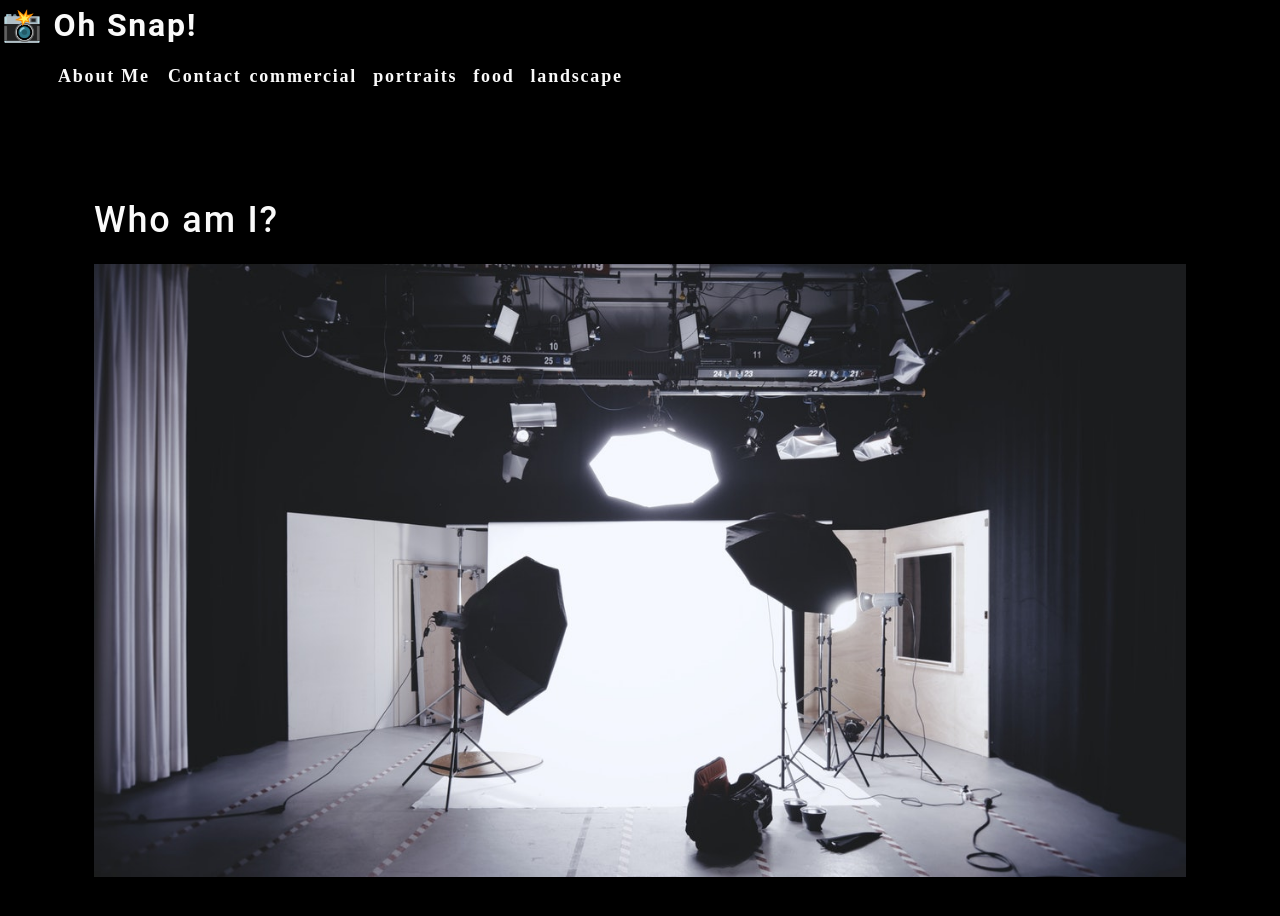
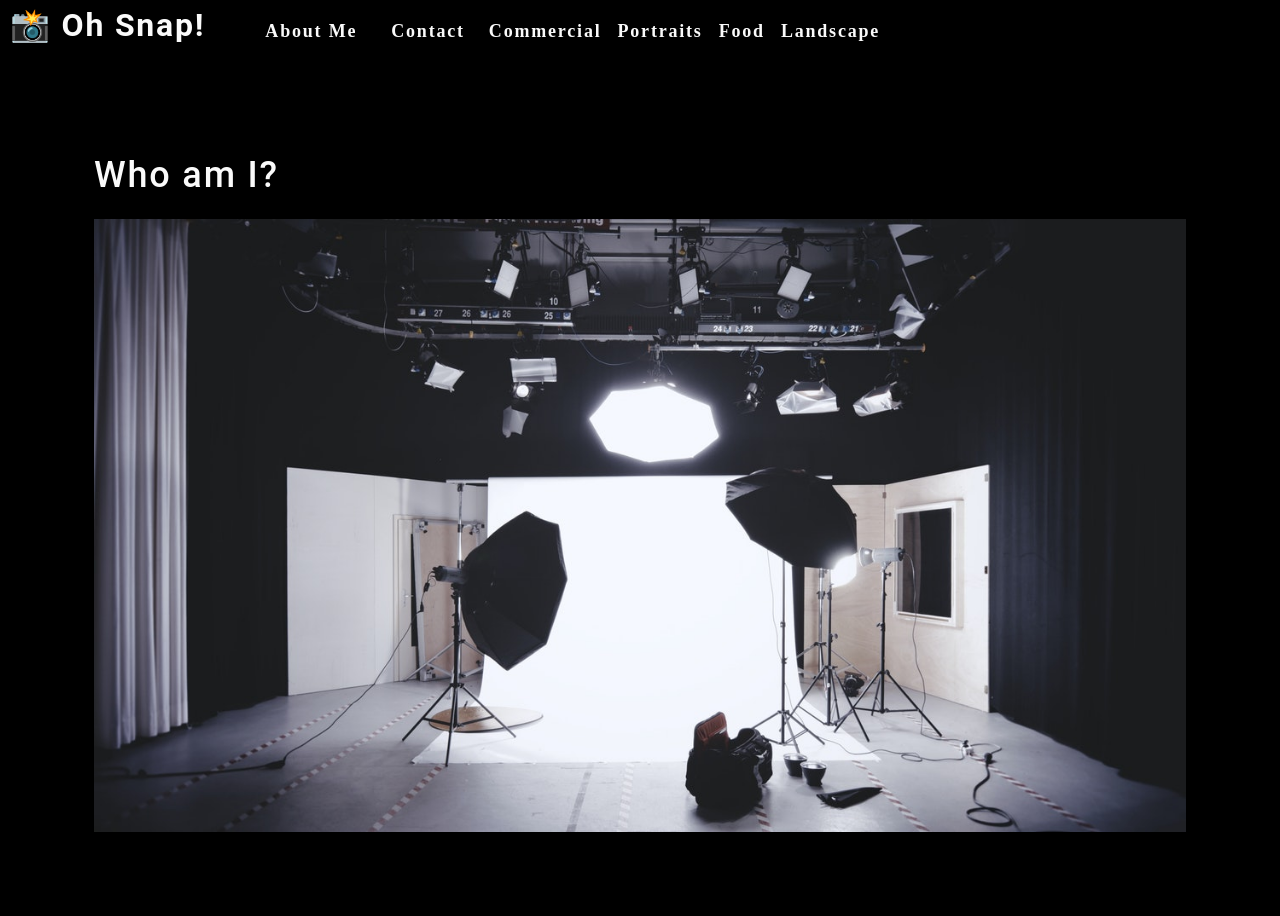
Before and after one commit to Stricker2/photo-port, a React (Create React App) app: page / in a window 1280 px wide. Shown: the top 916 px of the page. Built offline with nearby package versions, Linux system fonts and the light colour scheme; the HTML template or start-up script is replaced by a standard one.

Commit message:
add nav tests

```diff
--- a/src/components/Nav/index.js
+++ b/src/components/Nav/index.js
@@ -1,4 +1,5 @@
 import React from 'react';
+import { capitalizeFirstLetter } from '../../utils/helpers';
 
 function Nav() {
 
@@ -16,31 +17,34 @@
         }
     ];
 
-    function categorySelected(name) {
-        console.log(`${name} clicked`)
-    }
+    const handleClick = (item) => {
+        console.log(item);
+        return item;
+    };
 
     return (
-        <header>
+        <header className='flex-row px-1'>
             <h2>
-                <a href='/'>
-                    <span role='img' aria-label='camera'>📸</span> Oh Snap!
+                <a data-testid="link" href="/">
+                    <span role="img" aria-label="camera"> 📸</span> Oh Snap!
                 </a>
             </h2>
             <nav>
-                <ul className='flex-row'>
-                    <li className='mx-2'>
-                        <a href='#about'>
+                <ul className="flex-row">
+                    <li className="mx-2">
+                        <a data-testid="about" href="#about" onClick={() => handleClick("About")}>
                             About Me
                         </a>
                     </li>
-                    <li>
-                        <span>Contact</span>
+                    <li className={"mx-2"}>
+                        <span onClick={() => handleClick('Contact')}>
+                            Contact
+                        </span>
                     </li>
                     {categories.map((category) => (
                         <li className='mx-1' key={category.name}>
-                            <span onClick={() => categorySelected(category.name)}>
-                                {category.name}
+                            <span onClick={() => { handleClick(category.name); }}>
+                                {capitalizeFirstLetter(category.name)}
                             </span>
                         </li>
                     ))}
```
Also changed, not shown: 2 other files (tests, documents, lock files or other folders).
